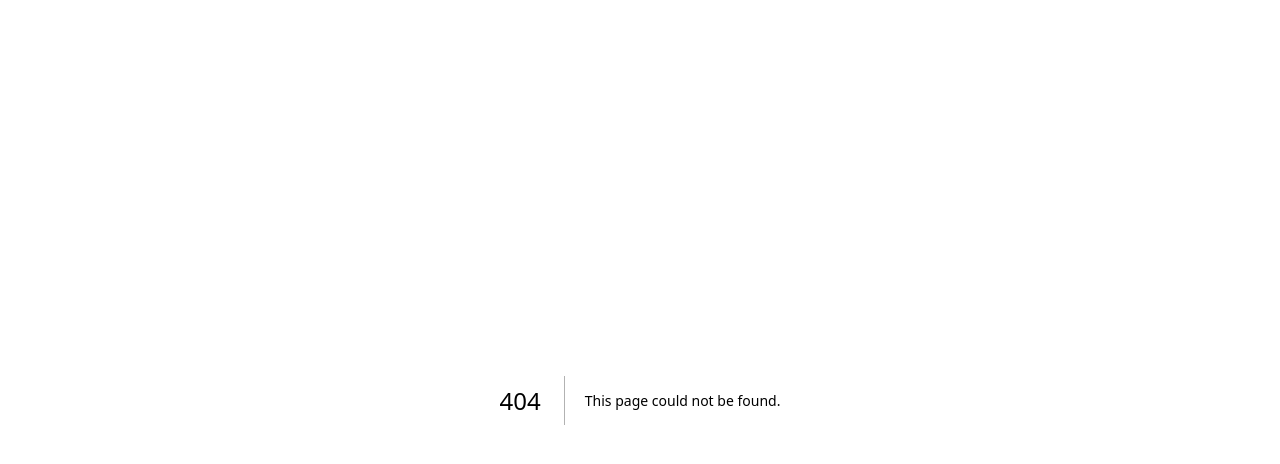
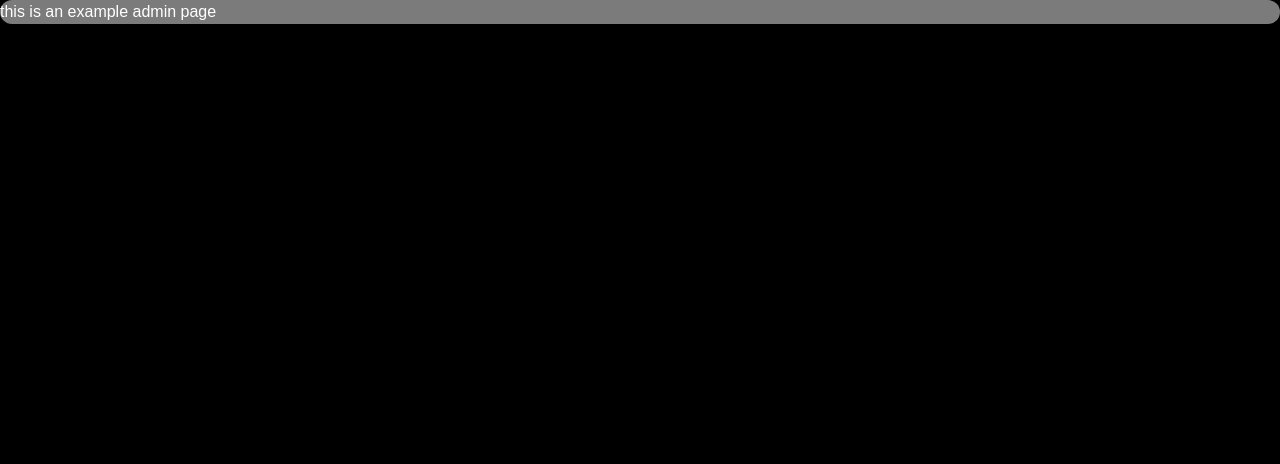
Before and after one commit to rafizul896/movie-and-series-rating-portal-frontend, a Next.js app: page /admin in a window 1280 px wide. Before the commit this address had no page. Shown: the top 464 px of the page. Built offline with nearby package versions, Linux system fonts and the light colour scheme.

Commit message:
feat: create DashboardLayout with AdminPage and AdminLayout structure

```diff
--- /dev/null
+++ b/src/app/(dashboardLayout)/admin/page.tsx
@@ -0,0 +1,7 @@
+
+
+export default function admin() {
+  return (
+    <div>this is an example admin page</div>
+  )
+}
--- /dev/null
+++ b/src/app/(dashboardLayout)/layout.tsx
@@ -0,0 +1,7 @@
+export default function DashboardLayout({ children }: { children: React.ReactNode }) {
+    return (
+        <div className="min-h-[100vh] flex-1 rounded-xl bg-muted/50 md:min-h-min">
+            {children}
+        </div>
+    );
+}
```
